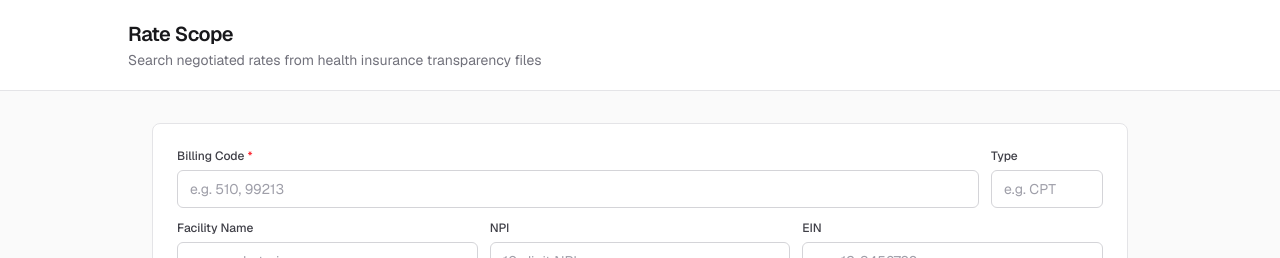
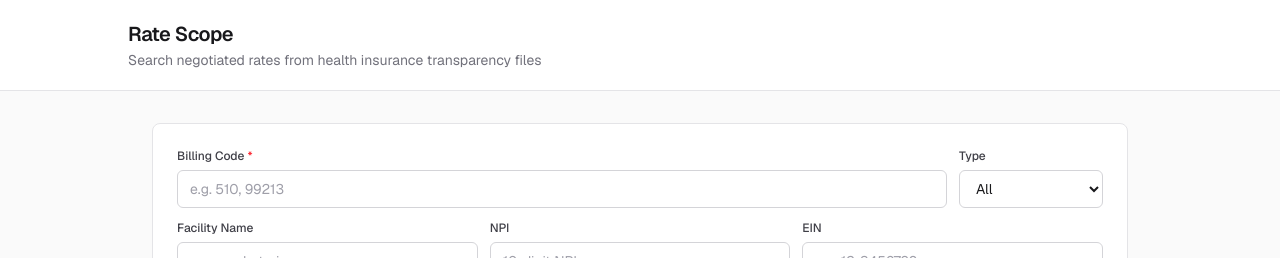
Before and after one commit to cernanb/rate-scope, a Next.js app: page / in a window 1280 px wide. Shown: the top 258 px of the page. Built offline with nearby package versions, Linux system fonts and the light colour scheme.

Commit message:
feat: enhance billing code type handling with dynamic dropdown options

```diff
--- a/app/components/RateSearch.tsx
+++ b/app/components/RateSearch.tsx
@@ -10,6 +10,7 @@
   sourceUrl: string;
   ingestDate: string;
   chosenFile: string;
+  codeTypes: string[];
 };
 
 type Props = {
@@ -123,6 +124,7 @@
           onSearch={handleSearch}
           loading={loading}
           initialValues={initialValues}
+          codeTypes={metadata?.codeTypes ?? []}
         />
 
         <div className="mt-6">
--- a/app/components/SearchForm.tsx
+++ b/app/components/SearchForm.tsx
@@ -15,9 +15,10 @@
   loading: boolean;
   onClear: () => void;
   initialValues?: SearchParams;
+  codeTypes: string[];
 };
 
-export default function SearchForm({ onSearch, loading, onClear, initialValues }: Props) {
+export default function SearchForm({ onSearch, loading, onClear, initialValues, codeTypes }: Props) {
   const [code, setCode] = useState(initialValues?.code ?? "");
   const [type, setType] = useState(initialValues?.type ?? "");
   const [npi, setNpi] = useState(initialValues?.npi ?? "");
@@ -60,21 +61,24 @@
           />
         </div>
 
-        <div className="w-28">
+        <div className="w-36">
           <label
             htmlFor="type"
             className="mb-1.5 block text-xs font-medium text-zinc-700"
           >
             Type
           </label>
-          <input
+          <select
             id="type"
-            type="text"
             value={type}
             onChange={(e) => setType(e.target.value)}
-            placeholder="e.g. CPT"
-            className="w-full rounded-md border border-zinc-300 px-3 py-2 text-sm text-zinc-900 placeholder-zinc-400 focus:border-zinc-500 focus:outline-none focus:ring-1 focus:ring-zinc-500"
-          />
+            className="w-full rounded-md border border-zinc-300 px-3 py-2 text-sm text-zinc-900 focus:border-zinc-500 focus:outline-none focus:ring-1 focus:ring-zinc-500"
+          >
+            <option value="">All</option>
+            {codeTypes.map((t) => (
+              <option key={t} value={t}>{t}</option>
+            ))}
+          </select>
         </div>
       </div>
 
--- a/app/page.tsx
+++ b/app/page.tsx
@@ -5,6 +5,7 @@
   sourceUrl: string;
   ingestDate: string;
   chosenFile: string;
+  codeTypes: string[];
 };
 
 function getMetadata(): StoreMetadata | null {
@@ -14,6 +15,7 @@
       sourceUrl: store.sourceUrl,
       ingestDate: store.ingestDate,
       chosenFile: store.chosenFile,
+      codeTypes: store.codeTypes,
     };
   } catch {
     return null;
--- a/lib/store.ts
+++ b/lib/store.ts
@@ -88,6 +88,7 @@
     serviceCodesByRate,
     modifiersByRate,
     multiNameCodes: new Set(data.multiNameCodes),
+    codeTypes: data.codeTypes ?? [],
     sourceUrl: data.sourceUrl,
     ingestDate: data.ingestDate,
     chosenFile: data.chosenFile,
--- a/lib/types.ts
+++ b/lib/types.ts
@@ -47,6 +47,7 @@
   rateServiceCodes: RateServiceCode[];
   rateModifiers: RateModifier[];
   multiNameCodes: string[];
+  codeTypes: string[];
   sourceUrl: string;
   ingestDate: string;
   chosenFile: string;
@@ -62,6 +63,7 @@
   serviceCodesByRate: Map<number, string[]>;
   modifiersByRate: Map<number, string[]>;
   multiNameCodes: Set<string>;
+  codeTypes: string[];
   sourceUrl: string;
   ingestDate: string;
   chosenFile: string;
--- a/scripts/ingest.ts
+++ b/scripts/ingest.ts
@@ -192,6 +192,8 @@
         .map(([key]) => key),
     );
 
+    const codeTypes = [...new Set([...billingCodes.values()].map((bc) => bc.billingCodeType))].sort();
+
     const serializedStore = {
       billingCodes: Object.fromEntries(billingCodes),
       subGroups: subGroups,
@@ -200,6 +202,7 @@
       rateServiceCodes,
       rateModifiers,
       multiNameCodes: [...multiNameCodes],
+      codeTypes,
       sourceUrl: fileToIngest.location,
       ingestDate: new Date().toISOString(),
       chosenFile: fileToIngest.location.split("/").pop() ?? "unknown",
```
Also changed, not shown: 1 other file (tests, documents, lock files or other folders).
